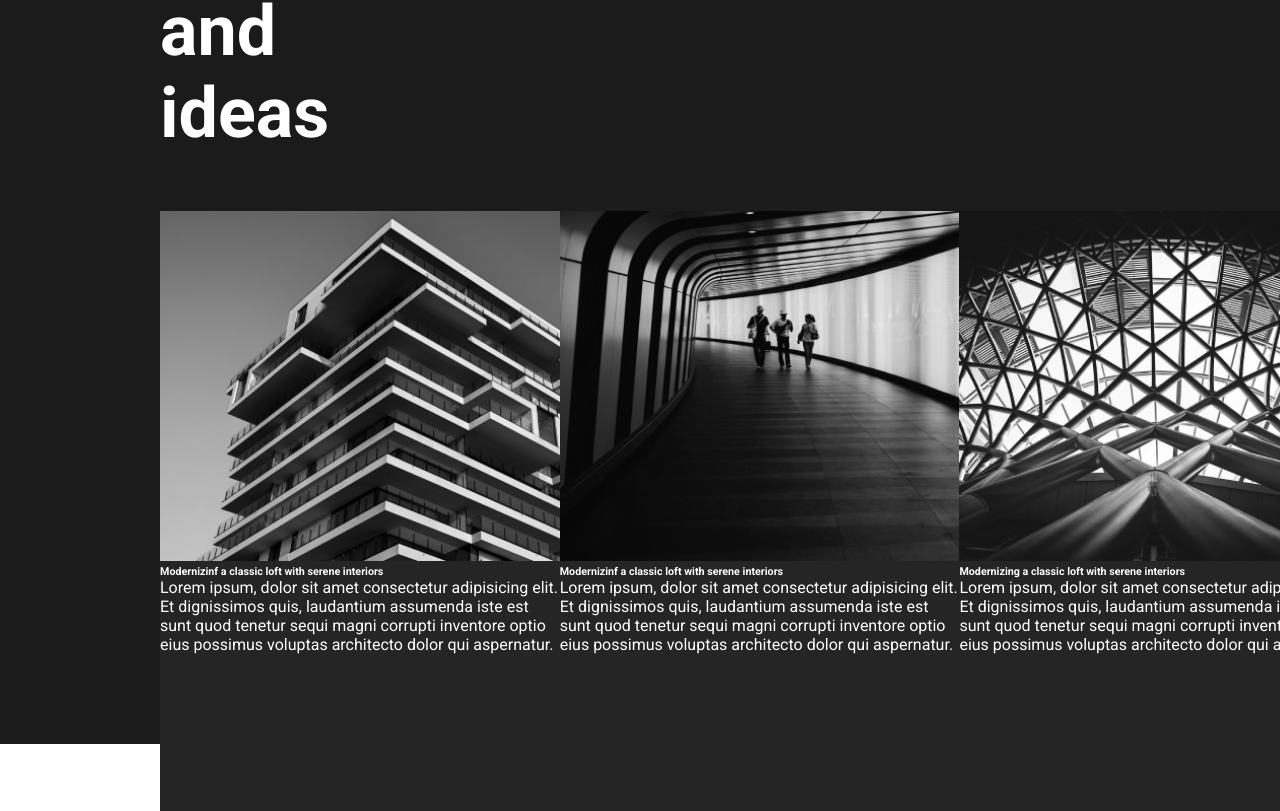
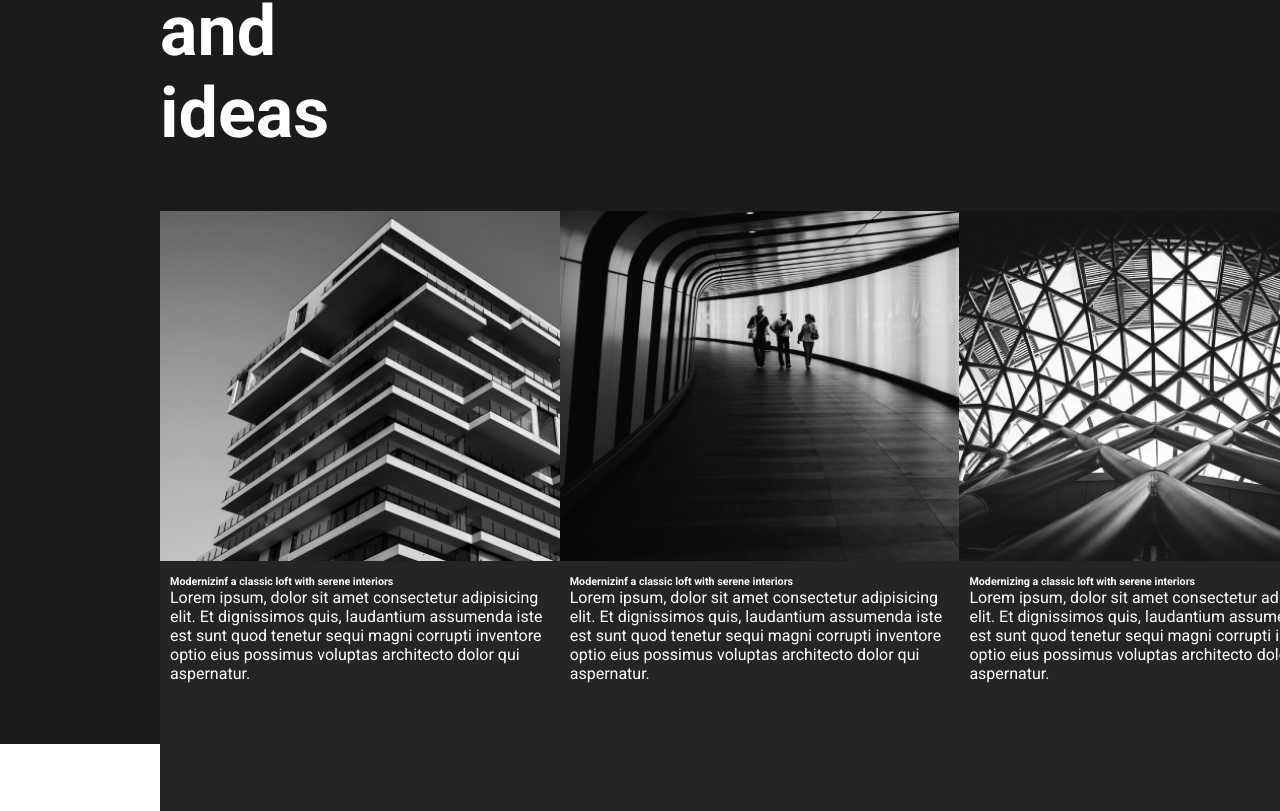
Before and after one commit to gabrieljcoutinho/Projeto-Archi-Firm, a React (Create React App) app: page / in a window 1280 px wide. Shown: the part 4052-4863 px from the top of the page. Built offline with nearby package versions, Linux system fonts and the light colour scheme.

Commit message:
conteudo

```diff
--- a/src/Css/Desgnerideas.css
+++ b/src/Css/Desgnerideas.css
@@ -49,3 +49,7 @@
 .divs img {
     height: 350px;
 }
+
+.conteudoInterno {
+    padding: 10px;
+}
```
